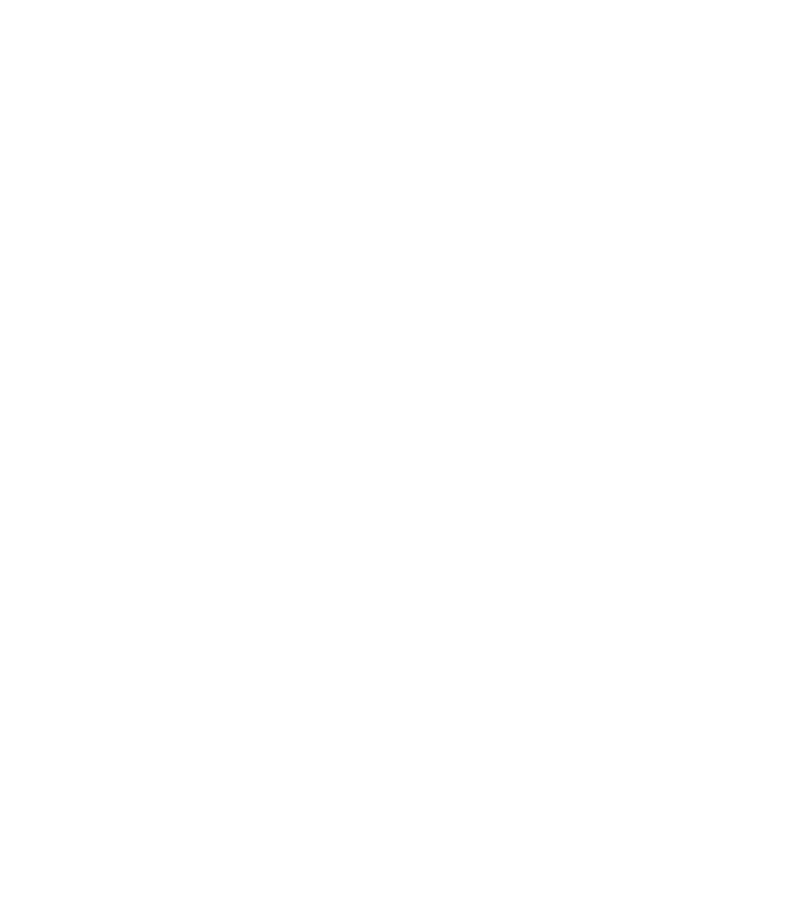
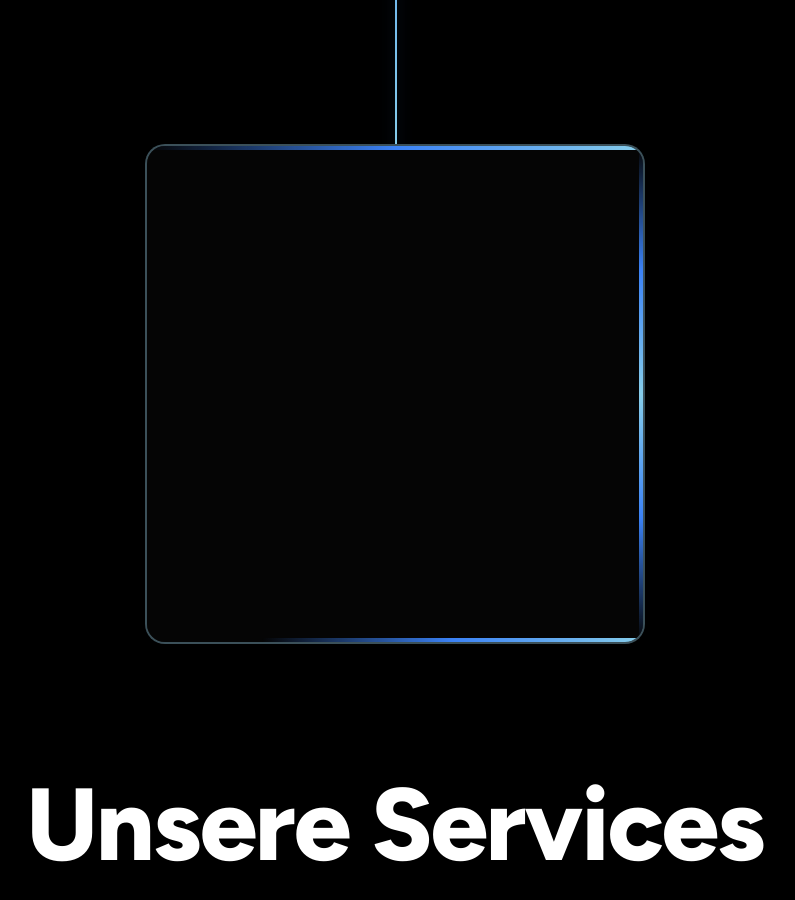
Before and after one commit to KristianPejic/PrestigioSolutions, an Angular app: page / in a window 1280 px wide. Shown: the part 1840-2740 px from the top of the page, without its empty margins (245-1040 px from the left). Before the commit the page ends 800 px from the top, so only its background shows below. Built offline with nearby package versions, Linux system fonts and the light colour scheme.

Commit message:
fix: Fixing the app.html and app.ts so the landing page is shown

```diff
--- a/src/app/app.html
+++ b/src/app/app.html
@@ -1,8 +1,29 @@
-<!-- Router Outlet for all pages -->
-<router-outlet></router-outlet>
+<!-- Main App Container -->
+<div class="app-container">
 
-<!-- Sticky Navbar -->
+  <!-- Hero Section (includes tile animation) -->
+  <app-hero (tileAnimationComplete)="onTileAnimationComplete()"></app-hero>
+
+  <!-- Wer Wir Sind Section (Large Text Section) -->
+  <app-wer-wir-sind (lineExtended)="onLineExtended($event)"></app-wer-wir-sind>
+
+  <!-- Image Reveal Section - Now with layout transformation -->
+  <app-image-reveal
+    [isLineExtended]="isLineExtended"
+    [leftLineConnected]="leftLineConnected"
+    [rightLineConnected]="rightLineConnected"
+    [imageSrc]="'assets/images/hero-section-slider/Pixabay/sonstiges/Earth.png'"
+    [imageAlt]="'Prestigio Solutions Team'"
+    (imageRevealed)="onImageRevealed()"
+    (layoutTransformed)="onLayoutTransformed()">
+  </app-image-reveal>
+
+  <app-short-services></app-short-services>
+
+</div>
+
+<!-- Sticky Navbar OUTSIDE app-container -->
 <app-navbar [showNavbar]="showNavbar"></app-navbar>
 
-<!-- Fixed Footer -->
+<!-- Fixed Footer OUTSIDE app-container -->
 <app-footer [showFooter]="showFooter"></app-footer>
--- a/src/app/app.ts
+++ b/src/app/app.ts
@@ -1,23 +1,35 @@
 import { Component, OnInit } from '@angular/core';
-import { RouterOutlet } from '@angular/router';
+import { HeroComponent } from './components/hero/hero';
+import { WerWirSindComponent } from './components/wer-wir-sind/wer-wir-sind';
+import { ImageRevealComponent } from './components/image-reveal/image-reveal';
+import { ShortServices } from './components/short-services/short-services';
 import { FooterComponent } from './components/footer/footer';
 import { NavbarComponent } from './components/navbar/navbar';
+import { RouterModule } from '@angular/router';
 
 @Component({
   selector: 'app-root',
   standalone: true,
   imports: [
-    RouterOutlet,
+    HeroComponent,
+    WerWirSindComponent,
+    ImageRevealComponent,
+    ShortServices,
     FooterComponent,
-    NavbarComponent
+    NavbarComponent,
+    RouterModule
   ],
   templateUrl: './app.html',
   styleUrl: './app.css'
 })
 export class AppComponent implements OnInit {
   title = 'PrestigioSolutions';
-  showFooter = true;
-  showNavbar = true;
+  isLineExtended = false;
+  leftLineConnected = false;
+  rightLineConnected = false;
+  showFooter = false;
+  showNavbar = false;
+  private hasAnimationCompleted = false;
 
   ngOnInit(): void {
     this.scrollToTop();
@@ -30,4 +42,34 @@
       document.body.scrollTop = 0;
     }
   }
+
+  onLineExtended(extended: boolean): void {
+    this.isLineExtended = extended;
+    console.log('Line extended from wer-wir-sind:', extended);
+  }
+
+  onImageRevealed(): void {
+    console.log('Image revealed!');
+  }
+
+  onLayoutTransformed(): void {
+    console.log('Layout transformed - connecting additional lines');
+    // Connect the left and right lines after layout transforms
+    setTimeout(() => {
+      this.leftLineConnected = true;
+      this.rightLineConnected = true;
+      console.log('Left and right lines now connected');
+    }, 300);
+  }
+
+  onTileAnimationComplete(): void {
+    if (!this.hasAnimationCompleted) {
+      this.showFooter = true;
+      this.showNavbar = true;
+      this.hasAnimationCompleted = true;
+      console.log('Tile animation complete - showing footer and navbar (FIRST TIME)');
+    } else {
+      console.log('Tile animation complete - footer and navbar already shown');
+    }
+  }
 }
```
